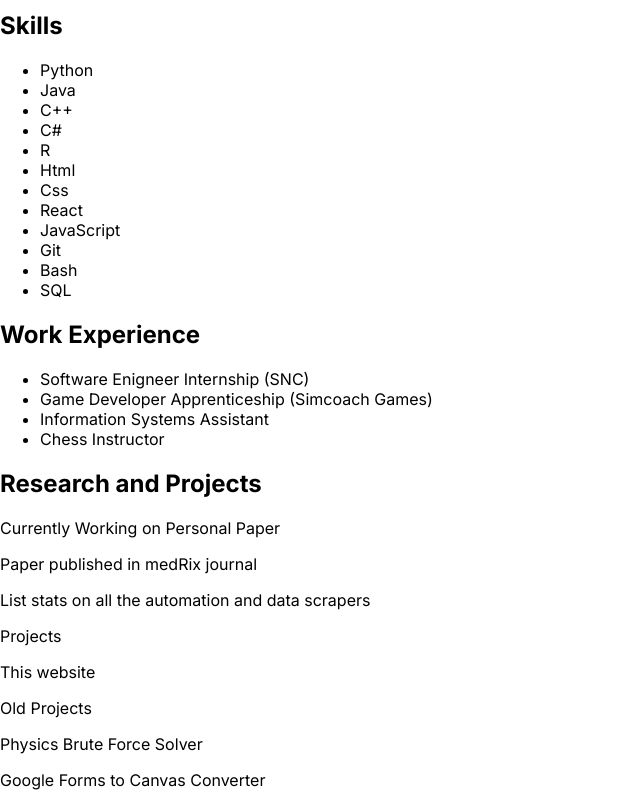
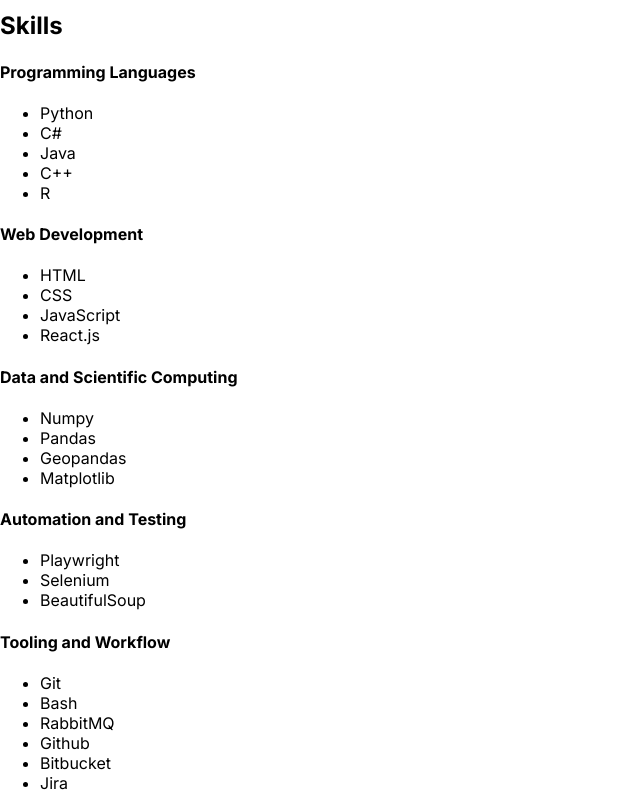
Before and after one commit to RoboticsMB/Personal_Website_2.0, a React (Create React App) app: page / in a window 1280 px wide. Shown: the part 1400-2200 px from the top of the page, without its empty margins (0-640 px from the left). Built offline with nearby package versions, Linux system fonts and the light colour scheme.

Commit message:
Rewrote the text and categories for the skills section

```diff
--- a/src/Components/Skills/Skills.js
+++ b/src/Components/Skills/Skills.js
@@ -4,19 +4,42 @@
     return (
       <section id="skills">
         <h2>Skills</h2>
+        <h4>Programming Languages</h4>
         <ul>
           <li>Python</li>
+          <li>C#</li>
           <li>Java</li>
           <li>C++</li>
-          <li>C#</li>
           <li>R</li>
-          <li>Html</li>
-          <li>Css</li>
-          <li>React</li>
+        </ul>
+        <h4>Web Development</h4>
+        <ul>
+          <li>HTML</li>
+          <li>CSS</li>
           <li>JavaScript</li>
+          <li>React.js</li>
+        </ul>
+        <h4>Data and Scientific Computing</h4>
+        <ul>
+          <li>Numpy</li>
+          <li>Pandas</li>
+          <li>Geopandas</li>
+          <li>Matplotlib</li>
+        </ul>
+        <h4>Automation and Testing</h4>
+        <ul>
+          <li>Playwright</li>
+          <li>Selenium</li>
+          <li>BeautifulSoup</li>
+        </ul>
+        <h4>Tooling and Workflow</h4>
+        <ul>
           <li>Git</li>
           <li>Bash</li>
-          <li>SQL</li>
+          <li>RabbitMQ</li>
+          <li>Github</li>
+          <li>Bitbucket</li>
+          <li>Jira</li>
         </ul>
       </section>
     )
```
